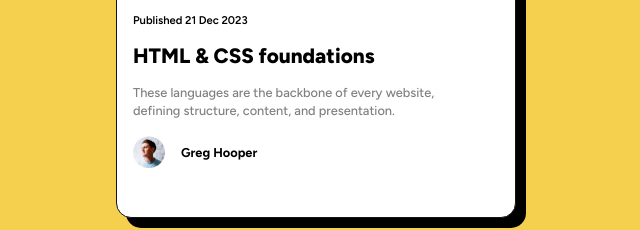
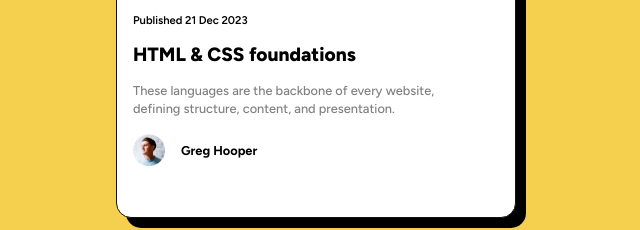
Before and after one commit to vipinsharmaa/blog-preview-card-Frontend-mentor, a plain HTML site: page index.html in a window 1280 px wide. Shown: the part 432-662 px from the top of the page, 324-964 px from the left. Drawn offline with Linux system fonts and the light colour scheme.

Commit message:
minor modifications

```diff
--- a/index.html
+++ b/index.html
@@ -19,7 +19,7 @@
       <img src="assets/images/illustration-article.svg" alt="">
       <span class="tag">Learning</span>
       <span class="date">Published 21 Dec 2023</span>
-      <h2>HTML & CSS foundations</h2>
+      <h1>HTML & CSS foundations</h1>
       <p>
         These languages are the backbone of every website, defining structure, content, and presentation.
 
--- a/styles.css
+++ b/styles.css
@@ -65,12 +65,12 @@ img {
     font-weight: 600;
 }
 
-h2 {
-    font-size: 1.3em;
+h1 {
+    font-size: 1.2em;
     font-weight: 800;
 }
 
-h2:hover {
+h1:hover {
     color: #edd057;
     cursor: pointer;
 }
```
